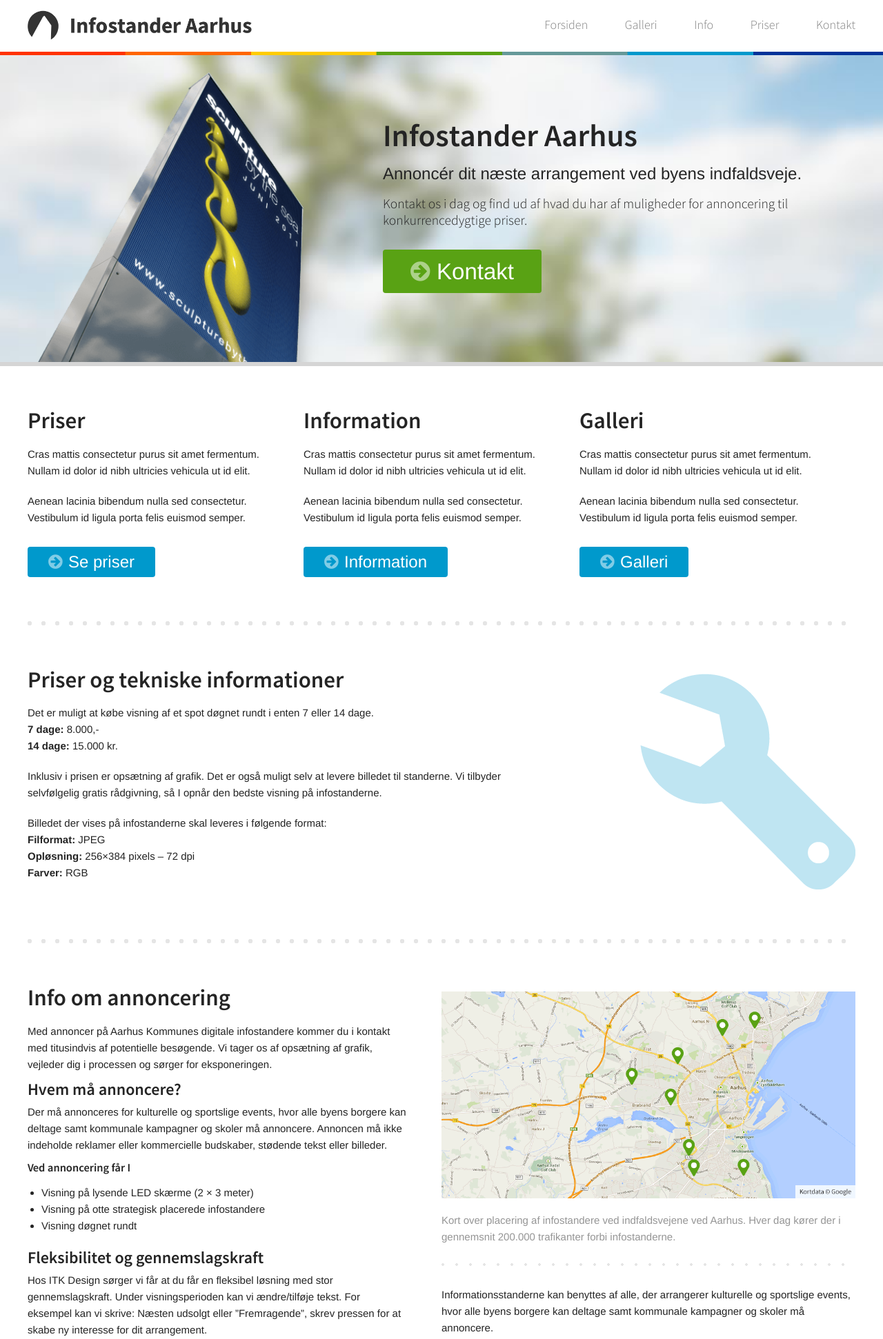
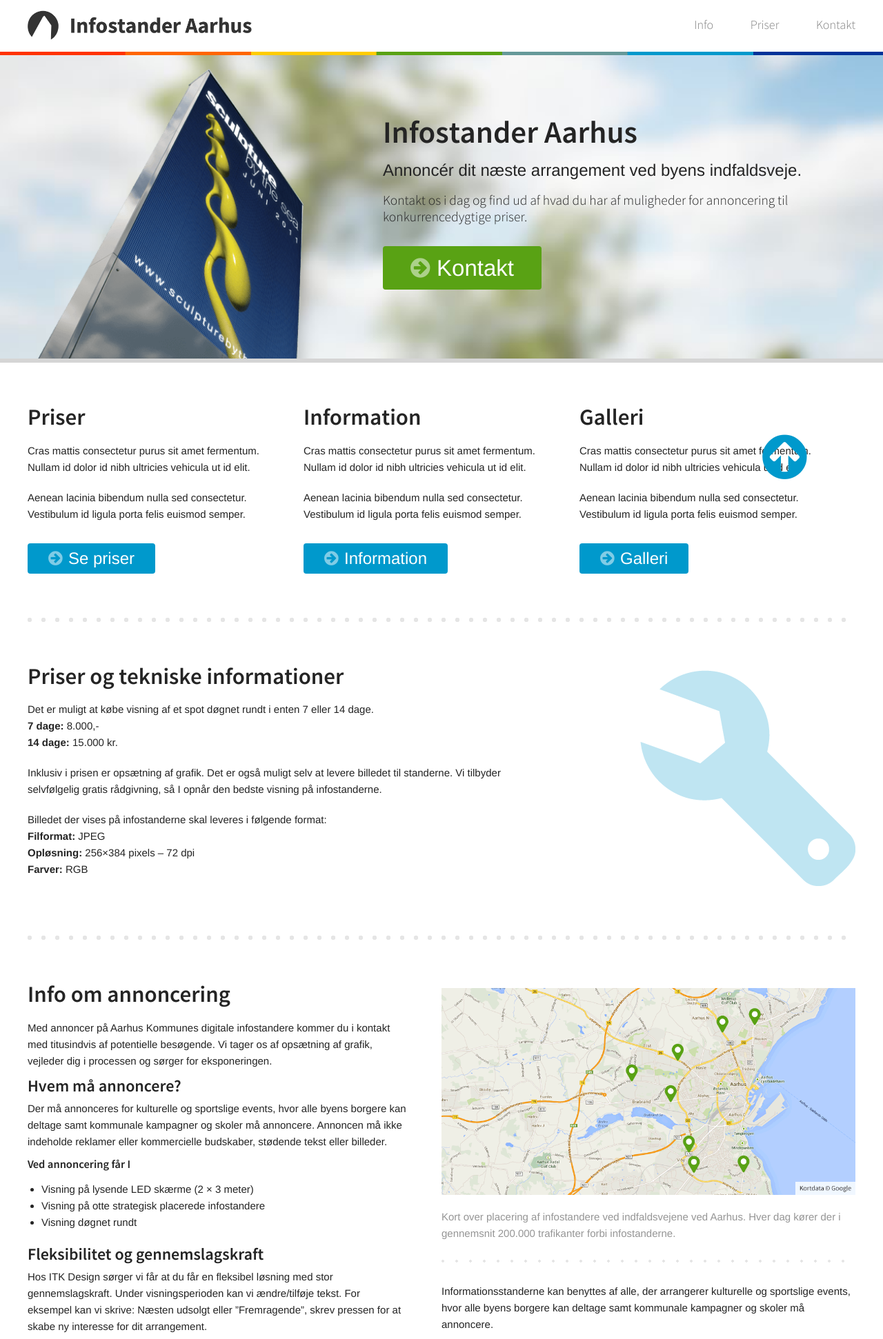
Before and after one commit to AHNDK/infostanderaarhus, a PHP site: page / in a window 1280 px wide. Shown: the top 1942 px of the page at 69% size. Run offline with PHP 8.4, Linux system fonts and the light colour scheme; some libraries are stand-ins or nearby versions; some web fonts are replaced.

Commit message:
Added new icon and scrolling script

```diff
--- a/css/infostander-icons.css
+++ b/css/infostander-icons.css
@@ -39,3 +39,4 @@
 
 .icon-marker:before { content: '\e803'; } /* '' */
 .icon-arrow-right:before { content: '\e801'; } /* '' */
+.icon-arrow-up:before { content: '\e800'; } /* '' */
--- a/css/infostanderaarhus.styles.css
+++ b/css/infostanderaarhus.styles.css
@@ -817,6 +817,7 @@ button.button {
 body {
   *position: relative;
   *zoom: 1;
+  padding-top: 75px;
 }
 /* line 46, ../../../../../../../Library/Ruby/Gems/1.8/gems/zen-grids-1.4/stylesheets/zen/_grids.scss */
 body:before, body:after {
@@ -828,7 +829,7 @@ body:after {
   clear: both;
 }
 
-/* line 17, ../sass/layout/_layout.scss */
+/* line 19, ../sass/layout/_layout.scss */
 h1,
 h2,
 h3,
@@ -839,12 +840,12 @@ h6 {
   margin-top: -9px;
 }
 
-/* line 22, ../sass/layout/_layout.scss */
+/* line 24, ../sass/layout/_layout.scss */
 figure {
   background: url("/images/dot-small.png") 0 bottom repeat-x;
 }
 
-/* line 26, ../sass/layout/_layout.scss */
+/* line 28, ../sass/layout/_layout.scss */
 figcaption {
   margin-bottom: 30px;
   padding-top: 20px;
@@ -852,14 +853,23 @@ figcaption {
   color: #959595;
 }
 
-/* line 35, ../sass/layout/_layout.scss */
+/* line 37, ../sass/layout/_layout.scss */
+.top-link {
+  bottom: 100px;
+  position: fixed;
+  right: 100px;
+  z-index: 99;
+  font-size: 500%;
+}
+
+/* line 46, ../sass/layout/_layout.scss */
 .header--inner, .primary-content--inner, .secondary-content, .prices, .info, .footer {
   max-width: 1200px;
   margin-right: auto;
   margin-left: auto;
 }
 
-/* line 42, ../sass/layout/_layout.scss */
+/* line 53, ../sass/layout/_layout.scss */
 .header {
   background: rgba(255, 255, 255, 0.75) url("/images/header-colors.png") left bottom repeat-x;
   float: left;
@@ -881,14 +891,17 @@ figcaption {
   -moz-background-size: 100% auto;
   -o-background-size: 100% auto;
   background-size: 100% auto;
-}
-
-/* line 49, ../sass/layout/_layout.scss */
+  position: fixed;
+  z-index: 99;
+  top: 0;
+}
+
+/* line 64, ../sass/layout/_layout.scss */
 .header--inner {
   min-height: 80px;
 }
 
-/* line 55, ../sass/layout/_layout.scss */
+/* line 70, ../sass/layout/_layout.scss */
 .logo--link {
   float: left;
   width: 50%;
@@ -910,7 +923,7 @@ figcaption {
   margin-top: 15px;
 }
 @media only screen and (max-width: 865px) {
-  /* line 55, ../sass/layout/_layout.scss */
+  /* line 70, ../sass/layout/_layout.scss */
   .logo--link {
     float: left;
     width: 83.33333%;
@@ -932,7 +945,7 @@ figcaption {
   }
 }
 @media only screen and (max-width: 480px) {
-  /* line 55, ../sass/layout/_layout.scss */
+  /* line 70, ../sass/layout/_layout.scss */
   .logo--link {
     float: left;
     width: 100%;
@@ -953,18 +966,18 @@ figcaption {
   }
 }
 
-/* line 73, ../sass/layout/_layout.scss */
+/* line 88, ../sass/layout/_layout.scss */
 .logo {
   max-width: 325px;
 }
 @media only screen and (max-width: 480px) {
-  /* line 73, ../sass/layout/_layout.scss */
+  /* line 88, ../sass/layout/_layout.scss */
   .logo {
     max-width: 100%;
   }
 }
 
-/* line 81, ../sass/layout/_layout.scss */
+/* line 96, ../sass/layout/_layout.scss */
 .navigation {
   float: right;
   width: 50%;
@@ -989,29 +1002,29 @@ figcaption {
   text-align: right;
   /* Links in navigation */
 }
-/* line 92, ../sass/layout/_layout.scss */
+/* line 107, ../sass/layout/_layout.scss */
 .navigation a {
   margin-left: 50px;
 }
-/* line 96, ../sass/layout/_layout.scss */
+/* line 111, ../sass/layout/_layout.scss */
 .navigation a:link {
   color: gray;
   text-decoration: none;
 }
-/* line 101, ../sass/layout/_layout.scss */
+/* line 116, ../sass/layout/_layout.scss */
 .navigation a:visited {
   color: #404040;
 }
-/* line 105, ../sass/layout/_layout.scss */
+/* line 120, ../sass/layout/_layout.scss */
 .navigation a:hover {
   color: #007aa3;
 }
-/* line 109, ../sass/layout/_layout.scss */
+/* line 124, ../sass/layout/_layout.scss */
 .navigation a:focus {
   color: #0099cc;
 }
 @media only screen and (max-width: 865px) {
-  /* line 81, ../sass/layout/_layout.scss */
+  /* line 96, ../sass/layout/_layout.scss */
   .navigation {
     display: none;
   }
@@ -1019,7 +1032,7 @@ figcaption {
 
 /* Primary content
    ========================================================================== */
-/* line 122, ../sass/layout/_layout.scss */
+/* line 137, ../sass/layout/_layout.scss */
 .primary-content {
   clear: both;
   *position: relative;
@@ -1044,13 +1057,13 @@ figcaption {
   clear: both;
 }
 @media only screen and (max-width: 710px) {
-  /* line 122, ../sass/layout/_layout.scss */
+  /* line 137, ../sass/layout/_layout.scss */
   .primary-content {
     margin-bottom: 40px;
   }
 }
 
-/* line 143, ../sass/layout/_layout.scss */
+/* line 158, ../sass/layout/_layout.scss */
 .primary-content--image {
   float: left;
   width: 41.66667%;
@@ -1075,7 +1088,7 @@ figcaption {
   position: absolute;
 }
 @media only screen and (max-width: 710px) {
-  /* line 143, ../sass/layout/_layout.scss */
+  /* line 158, ../sass/layout/_layout.scss */
   .primary-content--image {
     display: none;
   }
@@ -1083,7 +1096,7 @@ figcaption {
 
 /* Contact box
    ========================================================================== */
-/* line 162, ../sass/layout/_layout.scss */
+/* line 177, ../sass/layout/_layout.scss */
 .contact-box--content {
   float: right;
   width: 58.33333%;
@@ -1109,21 +1122,21 @@ figcaption {
   vertical-align: top;
 }
 @media only screen and (max-width: 1042px) {
-  /* line 162, ../sass/layout/_layout.scss */
+  /* line 177, ../sass/layout/_layout.scss */
   .contact-box--content {
     padding-top: 65px;
     padding-bottom: 65px;
   }
 }
 @media only screen and (max-width: 865px) {
-  /* line 162, ../sass/layout/_layout.scss */
+  /* line 177, ../sass/layout/_layout.scss */
   .contact-box--content {
     padding-top: 55px;
     padding-left: 35px;
   }
 }
 @media only screen and (max-width: 710px) {
-  /* line 162, ../sass/layout/_layout.scss */
+  /* line 177, ../sass/layout/_layout.scss */
   .contact-box--content {
     float: left;
     width: 100%;
@@ -1146,57 +1159,57 @@ figcaption {
   }
 }
 @media only screen and (max-width: 480px) {
-  /* line 162, ../sass/layout/_layout.scss */
+  /* line 177, ../sass/layout/_layout.scss */
   .contact-box--content {
     padding-right: 20px;
     padding-left: 20px;
   }
 }
 
-/* line 197, ../sass/layout/_layout.scss */
+/* line 212, ../sass/layout/_layout.scss */
 .contact-box--heading {
   font-size: 300%;
 }
 @media only screen and (max-width: 945px) {
-  /* line 197, ../sass/layout/_layout.scss */
+  /* line 212, ../sass/layout/_layout.scss */
   .contact-box--heading {
     font-size: 220%;
   }
 }
 @media only screen and (max-width: 710px) {
-  /* line 197, ../sass/layout/_layout.scss */
+  /* line 212, ../sass/layout/_layout.scss */
   .contact-box--heading {
     display: none;
   }
 }
 
-/* line 209, ../sass/layout/_layout.scss */
+/* line 224, ../sass/layout/_layout.scss */
 .contact-box--lead {
   margin-bottom: 20px;
   font-size: 160%;
 }
 @media only screen and (max-width: 945px) {
-  /* line 209, ../sass/layout/_layout.scss */
+  /* line 224, ../sass/layout/_layout.scss */
   .contact-box--lead {
     font-size: 130%;
   }
 }
 
-/* line 219, ../sass/layout/_layout.scss */
+/* line 234, ../sass/layout/_layout.scss */
 .contact-box--text {
   margin-bottom: 30px;
   font-family: "Source Sans Pro Light";
   font-size: 130%;
 }
 @media only screen and (max-width: 945px) {
-  /* line 219, ../sass/layout/_layout.scss */
+  /* line 234, ../sass/layout/_layout.scss */
   .contact-box--text {
     font-size: 110%;
   }
 }
 
 @media only screen and (max-width: 945px) {
-  /* line 230, ../sass/layout/_layout.scss */
+  /* line 245, ../sass/layout/_layout.scss */
   .contact-box--link {
     padding-top: 10px;
     padding-right: 30px;
@@ -1208,7 +1221,7 @@ figcaption {
 
 /* Secondary content
    ========================================================================== */
-/* line 248, ../sass/layout/_layout.scss */
+/* line 263, ../sass/layout/_layout.scss */
 .secondary-content {
   clear: both;
   *position: relative;
@@ -1227,14 +1240,14 @@ figcaption {
   clear: both;
 }
 @media only screen and (max-width: 865px) {
-  /* line 248, ../sass/layout/_layout.scss */
+  /* line 263, ../sass/layout/_layout.scss */
   .secondary-content {
     margin-right: 20px;
     margin-left: 20px;
   }
 }
 @media only screen and (max-width: 710px) {
-  /* line 248, ../sass/layout/_layout.scss */
+  /* line 263, ../sass/layout/_layout.scss */
   .secondary-content {
     margin-bottom: 40px;
     padding-bottom: 40px;
@@ -1243,7 +1256,7 @@ figcaption {
 
 /* Focus boxes
    ========================================================================== */
-/* line 273, ../sass/layout/_layout.scss */
+/* line 288, ../sass/layout/_layout.scss */
 .focus-box--first {
   float: left;
   width: 33.33333%;
@@ -1262,7 +1275,7 @@ figcaption {
   _overflow-y: visible;
 }
 
-/* line 277, ../sass/layout/_layout.scss */
+/* line 292, ../sass/layout/_layout.scss */
 .focus-box--second {
   float: left;
   width: 33.33333%;
@@ -1281,7 +1294,7 @@ figcaption {
   _overflow-y: visible;
 }
 
-/* line 281, ../sass/layout/_layout.scss */
+/* line 296, ../sass/layout/_layout.scss */
 .focus-box--third {
   float: right;
   width: 33.33333%;
@@ -1300,7 +1313,7 @@ figcaption {
   _overflow-y: visible;
 }
 
-/* line 287, ../sass/layout/_layout.scss */
+/* line 302, ../sass/layout/_layout.scss */
 .focus-box--first,
 .focus-box--second,
 .focus-box--third {
@@ -1308,7 +1321,7 @@ figcaption {
   padding-left: 0;
 }
 @media only screen and (max-width: 865px) {
-  /* line 287, ../sass/layout/_layout.scss */
+  /* line 302, ../sass/layout/_layout.scss */
   .focus-box--first,
   .focus-box--second,
   .focus-box--third {
@@ -1316,7 +1329,7 @@ figcaption {
   }
 }
 @media only screen and (max-width: 480px) {
-  /* line 287, ../sass/layout/_layout.scss */
+  /* line 302, ../sass/layout/_layout.scss */
   .focus-box--first,
   .focus-box--second,
   .focus-box--third {
@@ -1342,7 +1355,7 @@ figcaption {
 }
 
 @media only screen and (max-width: 480px) {
-  /* line 303, ../sass/layout/_layout.scss */
+  /* line 318, ../sass/layout/_layout.scss */
   .focus-box--first,
   .focus-box--second {
     background: url("/images/dot-small.png") 0 bottom repeat-x;
@@ -1351,13 +1364,13 @@ figcaption {
   }
 }
 
-/* line 312, ../sass/layout/_layout.scss */
+/* line 327, ../sass/layout/_layout.scss */
 .focus-box--content {
   margin-bottom: 30px;
 }
 
 @media only screen and (max-width: 945px) {
-  /* line 316, ../sass/layout/_layout.scss */
+  /* line 331, ../sass/layout/_layout.scss */
   .focus-box--link {
     padding-top: 10px;
     padding-right: 25px;
@@ -1369,28 +1382,28 @@ figcaption {
 
 /* Prices
    ========================================================================== */
-/* line 334, ../sass/layout/_layout.scss */
+/* line 349, ../sass/layout/_layout.scss */
 .prices {
   margin-bottom: 70px;
   padding-bottom: 70px;
   background: url("/images/dot-large.png") 0 bottom repeat-x;
 }
 @media only screen and (max-width: 865px) {
-  /* line 334, ../sass/layout/_layout.scss */
+  /* line 349, ../sass/layout/_layout.scss */
   .prices {
     margin-right: 20px;
     margin-left: 20px;
   }
 }
 @media only screen and (max-width: 710px) {
-  /* line 334, ../sass/layout/_layout.scss */
+  /* line 349, ../sass/layout/_layout.scss */
   .prices {
     margin-bottom: 40px;
     padding-bottom: 20px;
   }
 }
 
-/* line 353, ../sass/layout/_layout.scss */
+/* line 368, ../sass/layout/_layout.scss */
 .prices--inner {
   *position: relative;
   *zoom: 1;
@@ -1406,18 +1419,18 @@ figcaption {
   clear: both;
 }
 @media only screen and (max-width: 480px) {
-  /* line 353, ../sass/layout/_layout.scss */
+  /* line 368, ../sass/layout/_layout.scss */
   .prices--inner {
     background: none;
   }
 }
 
-/* line 363, ../sass/layout/_layout.scss */
+/* line 378, ../sass/layout/_layout.scss */
 .prices--heading {
   font-size: 220%;
 }
 
-/* line 367, ../sass/layout/_layout.scss */
+/* line 382, ../sass/layout/_layout.scss */
 .prices--content {
   float: left;
   width: 58.33333%;
@@ -1438,7 +1451,7 @@ figcaption {
   padding-right: 0;
 }
 @media only screen and (max-width: 480px) {
-  /* line 367, ../sass/layout/_layout.scss */
+  /* line 382, ../sass/layout/_layout.scss */
   .prices--content {
     clear: left;
     float: left;
@@ -1463,7 +1476,7 @@ figcaption {
 
 /* Info
    ========================================================================== */
-/* line 382, ../sass/layout/_layout.scss */
+/* line 397, ../sass/layout/_layout.scss */
 .info {
   *position: relative;
   *zoom: 1;
@@ -1481,26 +1494,26 @@ figcaption {
   clear: both;
 }
 @media only screen and (max-width: 865px) {
-  /* line 382, ../sass/layout/_layout.scss */
+  /* line 397, ../sass/layout/_layout.scss */
   .info {
     margin-right: 20px;
     margin-left: 20px;
   }
 }
 @media only screen and (max-width: 710px) {
-  /* line 382, ../sass/layout/_layout.scss */
+  /* line 397, ../sass/layout/_layout.scss */
   .info {
     margin-bottom: 40px;
     padding-bottom: 20px;
   }
 }
 
-/* line 402, ../sass/layout/_layout.scss */
+/* line 417, ../sass/layout/_layout.scss */
 .info--heading {
   font-size: 220%;
 }
 
-/* line 406, ../sass/layout/_layout.scss */
+/* line 421, ../sass/layout/_layout.scss */
 .info--content-primary {
   float: left;
   width: 50%;
@@ -1521,16 +1534,16 @@ figcaption {
   padding-right: 0;
   padding-right: 50px;
 }
-/* line 412, ../sass/layout/_layout.scss */
+/* line 427, ../sass/layout/_layout.scss */
 .info--content-primary .info--list {
   margin-bottom: 30px;
 }
-/* line 416, ../sass/layout/_layout.scss */
+/* line 431, ../sass/layout/_layout.scss */
 .info--content-primary li {
   list-style: disc;
 }
 @media only screen and (max-width: 480px) {
-  /* line 406, ../sass/layout/_layout.scss */
+  /* line 421, ../sass/layout/_layout.scss */
   .info--content-primary {
     clear: left;
     float: left;
@@ -1554,7 +1567,7 @@ figcaption {
   }
 }
 
-/* line 429, ../sass/layout/_layout.scss */
+/* line 444, ../sass/layout/_layout.scss */
 .info--content-secondary {
   float: right;
   width: 50%;
@@ -1575,7 +1588,7 @@ figcaption {
   padding-right: 0;
 }
 @media only screen and (max-width: 480px) {
-  /* line 429, ../sass/layout/_layout.scss */
+  /* line 444, ../sass/layout/_layout.scss */
   .info--content-secondary {
     clear: left;
     float: left;
@@ -1598,18 +1611,18 @@ figcaption {
   }
 }
 
-/* line 440, ../sass/layout/_layout.scss */
+/* line 455, ../sass/layout/_layout.scss */
 .info--emphasized {
   margin-bottom: 30px;
 }
 
 /* Footer
    ========================================================================== */
-/* line 450, ../sass/layout/_layout.scss */
+/* line 465, ../sass/layout/_layout.scss */
 .footer {
   *position: relative;
   *zoom: 1;
-  margin-bottom: 70px;
+  margin-bottom: 350px;
 }
 /* line 46, ../../../../../../../Library/Ruby/Gems/1.8/gems/zen-grids-1.4/stylesheets/zen/_grids.scss */
 .footer:before, .footer:after {
@@ -1621,21 +1634,21 @@ figcaption {
   clear: both;
 }
 @media only screen and (max-width: 865px) {
-  /* line 450, ../sass/layout/_layout.scss */
+  /* line 465, ../sass/layout/_layout.scss */
   .footer {
     margin-right: 20px;
     margin-left: 20px;
   }
 }
 
-/* line 462, ../sass/layout/_layout.scss */
+/* line 477, ../sass/layout/_layout.scss */
 .footer--lead {
   background: url("/images/dot-small.png") 0 bottom repeat-x;
   margin-bottom: 30px;
   padding-bottom: 10px;
 }
 
-/* line 469, ../sass/layout/_layout.scss */
+/* line 484, ../sass/layout/_layout.scss */
 .footer--content-primary {
   float: left;
   width: 50%;
@@ -1657,7 +1670,7 @@ figcaption {
   padding-right: 50px;
 }
 @media only screen and (max-width: 480px) {
-  /* line 469, ../sass/layout/_layout.scss */
+  /* line 484, ../sass/layout/_layout.scss */
   .footer--content-primary {
     clear: left;
     float: left;
@@ -1683,7 +1696,7 @@ figcaption {
   }
 }
 
-/* line 486, ../sass/layout/_layout.scss */
+/* line 501, ../sass/layout/_layout.scss */
 .footer--content-secondary {
   float: right;
   width: 50%;
@@ -1704,7 +1717,7 @@ figcaption {
   padding-right: 0;
 }
 @media only screen and (max-width: 480px) {
-  /* line 486, ../sass/layout/_layout.scss */
+  /* line 501, ../sass/layout/_layout.scss */
   .footer--content-secondary {
     clear: left;
     float: left;
@@ -1727,19 +1740,19 @@ figcaption {
   }
 }
 
-/* line 497, ../sass/layout/_layout.scss */
+/* line 512, ../sass/layout/_layout.scss */
 .footer--map {
   margin-bottom: 30px;
 }
 
 /* Contact form
    ========================================================================== */
-/* line 505, ../sass/layout/_layout.scss */
+/* line 520, ../sass/layout/_layout.scss */
 .contact-form--button {
   float: right;
 }
 @media only screen and (max-width: 480px) {
-  /* line 505, ../sass/layout/_layout.scss */
+  /* line 520, ../sass/layout/_layout.scss */
   .contact-form--button {
     float: none;
     width: 100%;
--- a/index.html
+++ b/index.html
@@ -6,14 +6,15 @@
   <meta name="viewport" content="width=device-width">
   <link rel="stylesheet" href="/css/infostanderaarhus.styles.css">
   <link rel="stylesheet" href="/css/infostander-icons.css">
+  <script src="//ajax.googleapis.com/ajax/libs/jquery/2.0.3/jquery.min.js"></script>
+  <script src="/scripts/scrolling.min.js"></script>
 </head>
-<body>
+<body id="top">
 <header class="header" role="banner">
+  <a href="#top" class="top-link"><i class="icon-arrow-up"></i></a>
   <div class="header--inner">
     <a href="/" class="logo--link"><img src="../images/logo.png" alt="Infostander Aarhus logo" class="logo"></a>
     <nav class="navigation">
-      <a href="/" title="Forsiden">Forsiden</a>
-      <a href="#galleri" title="Galleri">Galleri</a>
       <a href="#info" title="Info">Info</a>
       <a href="#priser" title="Priser">Priser</a>
       <a href="#kontakt" title="Kontakt">Kontakt</a>
@@ -60,7 +61,7 @@
 <div class="prices">
   <div class="prices--inner">
     <div class="prices--content">
-      <h3 class="prices--heading">Priser og tekniske informationer</h3>
+      <h3  id="priser" class="prices--heading">Priser og tekniske informationer</h3>
       <p>
         Det er muligt at købe visning af et spot døgnet rundt i enten 7 eller 14 dage.<br>
         <strong>7 dage:</strong> 8.000,-<br>
@@ -80,7 +81,7 @@
 </div>
 <div class="info">
   <div class="info--content-primary">
-    <h3 class="info--heading">Info om annoncering</h3>
+    <h3 id="info" class="info--heading">Info om annoncering</h3>
     <p>
       Med annoncer på Aarhus Kommunes digitale infostandere kommer du i kontakt med titusindvis af potentielle
       besøgende. Vi tager os af opsætning af grafik, vejleder dig i processen og sørger for eksponeringen.
@@ -138,7 +139,7 @@
     <strong>Telefon:</strong> +45 8940 5000
   </section>
   <section class="footer--content-secondary">
-    <h2 class="footer--heading">Kontakt</h2>
+    <h2 id="kontakt" class="footer--heading">Kontakt</h2>
     <div class="footer--lead">
       <p>
         Ring eller skriv og book en tid til annoncering – så er du sikker på at få den bedste eksponering af dit
--- a/sass/layout/_layout.scss
+++ b/sass/layout/_layout.scss
@@ -7,6 +7,8 @@
 
 body {
   @include zen-grid-container();
+
+  padding-top: 75px;
 }
 
 h1,
@@ -32,6 +34,15 @@ figcaption {
 }
 
 
+.top-link {
+  bottom: 100px;
+  position: fixed;
+  right: 100px;
+  z-index: 99;
+
+  font-size: 500%;
+}
+
 %layout-wrapper {
   max-width: 1200px;
   margin-right: auto;
@@ -44,6 +55,10 @@ figcaption {
 
   @include zen-grid-item(12, 1);
   @include background-size(100% auto);
+
+  position: fixed;
+  z-index: 99;
+  top: 0;
 }
 
 .header--inner {
@@ -451,7 +466,7 @@ figcaption {
   @include zen-grid-container();
   @extend %layout-wrapper;
 
-  margin-bottom: 70px;
+  margin-bottom: 350px;
 
   @include third-breakpoint() {
     margin-right: 20px;
--- /dev/null
+++ b/scripts/scrolling.min.js
@@ -0,0 +1 @@
+$(document).ready(function(){$("a[href*=#]:not([href=#])").click(function(){if(location.pathname.replace(/^\//,"")===this.pathname.replace(/^\//,"")||location.hostname===this.hostname){var e=$(this.hash);e=e.length?e:$("[name="+this.hash.slice(1)+"]");if(e.length){$("html,body").animate({scrollTop:e.offset().top-125},1e3);return!1}}});var e=$(".top-link").hide();$(window).scroll(function(){$(document).scrollTop()>250?$(e).show("fast"):$(e).hide("fast")})});
```
Also changed, not shown: scripts/scrolling.js (added, +28 -0 lines), font/fontello/fontello.svg, font/fontello/fontello.ttf, font/fontello/fontello.woff, 1 other file.
